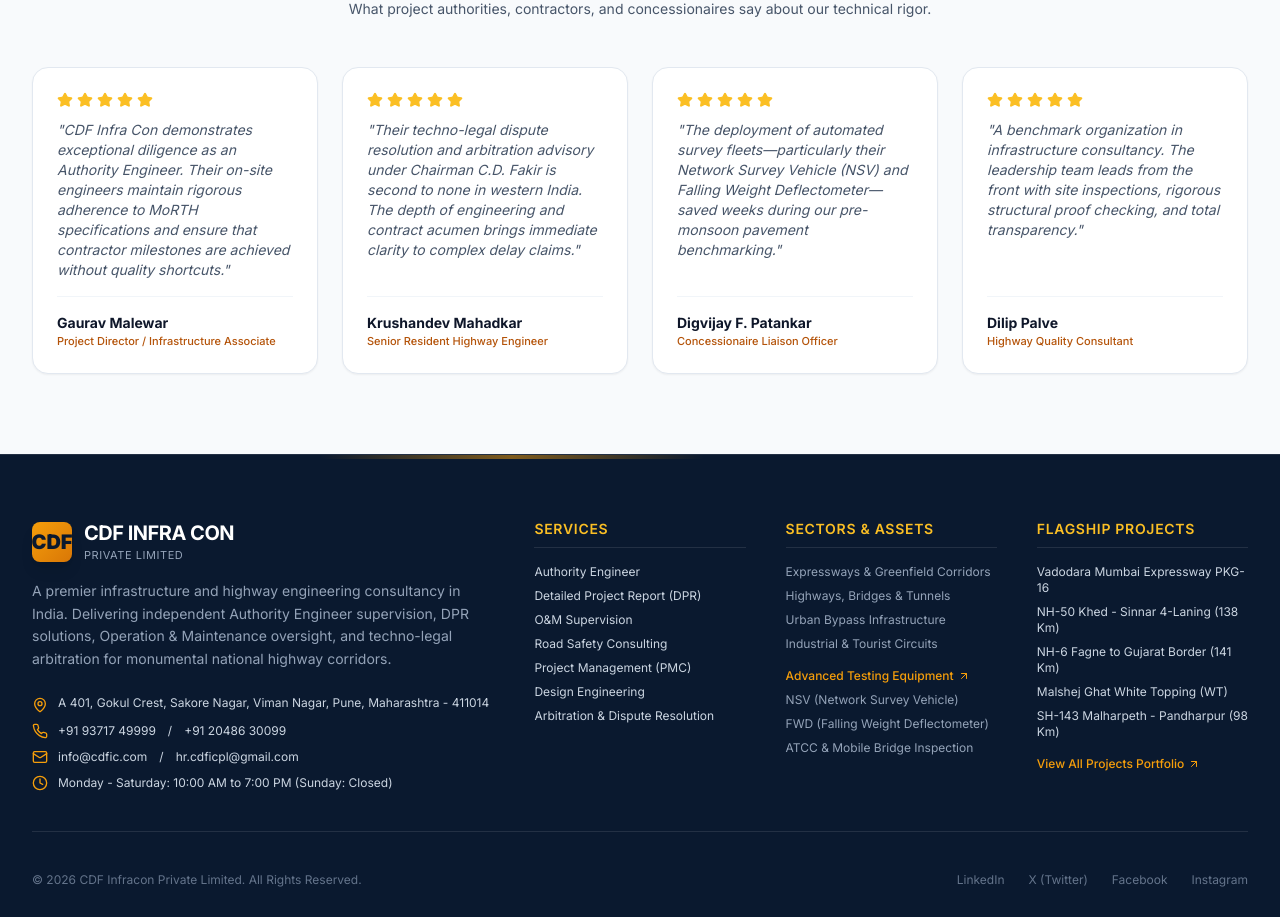
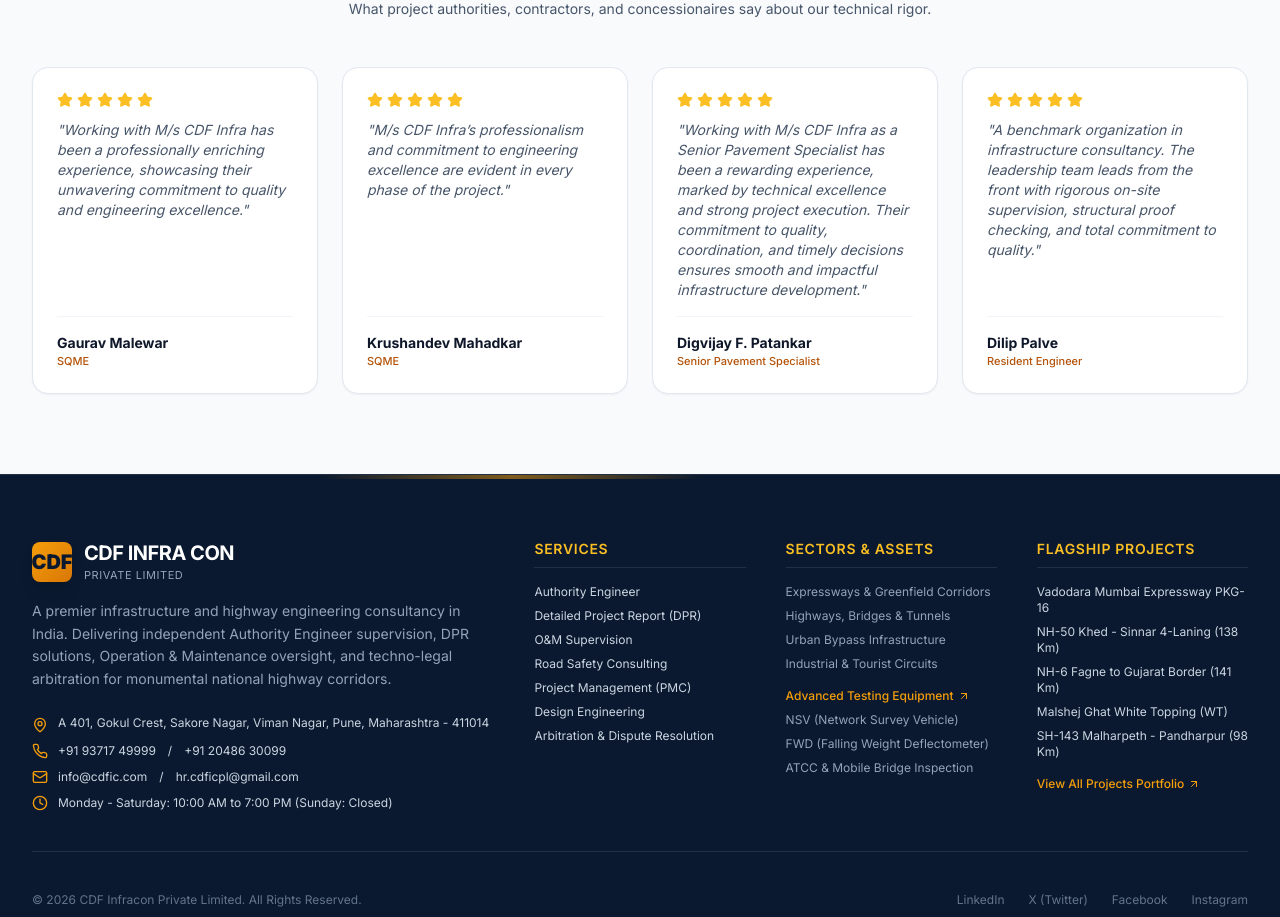
Before and after one commit to i-idea-lab/cdf-infra-con-public-website, a Next.js app: page / in a window 1280 px wide. Shown: the part 7540-8457 px from the top of the page. Built offline with nearby package versions, Linux system fonts and the light colour scheme.

Commit message:
Restore verbatim testimonial quotes and designations from original cdfic.com

```diff
--- a/src/components/home/TestimonialsSection.tsx
+++ b/src/components/home/TestimonialsSection.tsx
@@ -3,27 +3,27 @@ import { Quote, Star } from "lucide-react";
 const testimonials = [
   {
     name: "Gaurav Malewar",
-    role: "Project Director / Infrastructure Associate",
+    role: "SQME",
     comment:
-      "CDF Infra Con demonstrates exceptional diligence as an Authority Engineer. Their on-site engineers maintain rigorous adherence to MoRTH specifications and ensure that contractor milestones are achieved without quality shortcuts.",
+      "Working with M/s CDF Infra has been a professionally enriching experience, showcasing their unwavering commitment to quality and engineering excellence.",
   },
   {
     name: "Krushandev Mahadkar",
-    role: "Senior Resident Highway Engineer",
+    role: "SQME",
     comment:
-      "Their techno-legal dispute resolution and arbitration advisory under Chairman C.D. Fakir is second to none in western India. The depth of engineering and contract acumen brings immediate clarity to complex delay claims.",
+      "M/s CDF Infra’s professionalism and commitment to engineering excellence are evident in every phase of the project.",
   },
   {
     name: "Digvijay F. Patankar",
-    role: "Concessionaire Liaison Officer",
+    role: "Senior Pavement Specialist",
     comment:
-      "The deployment of automated survey fleets—particularly their Network Survey Vehicle (NSV) and Falling Weight Deflectometer—saved weeks during our pre-monsoon pavement benchmarking.",
+      "Working with M/s CDF Infra as a Senior Pavement Specialist has been a rewarding experience, marked by technical excellence and strong project execution. Their commitment to quality, coordination, and timely decisions ensures smooth and impactful infrastructure development.",
   },
   {
     name: "Dilip Palve",
-    role: "Highway Quality Consultant",
+    role: "Resident Engineer",
     comment:
-      "A benchmark organization in infrastructure consultancy. The leadership team leads from the front with site inspections, rigorous structural proof checking, and total transparency.",
+      "A benchmark organization in infrastructure consultancy. The leadership team leads from the front with rigorous on-site supervision, structural proof checking, and total commitment to quality.",
   },
 ];
 
```
